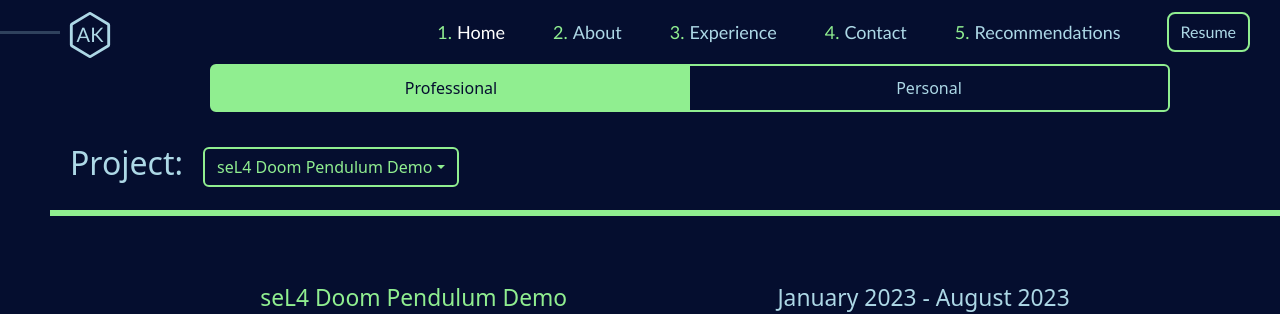
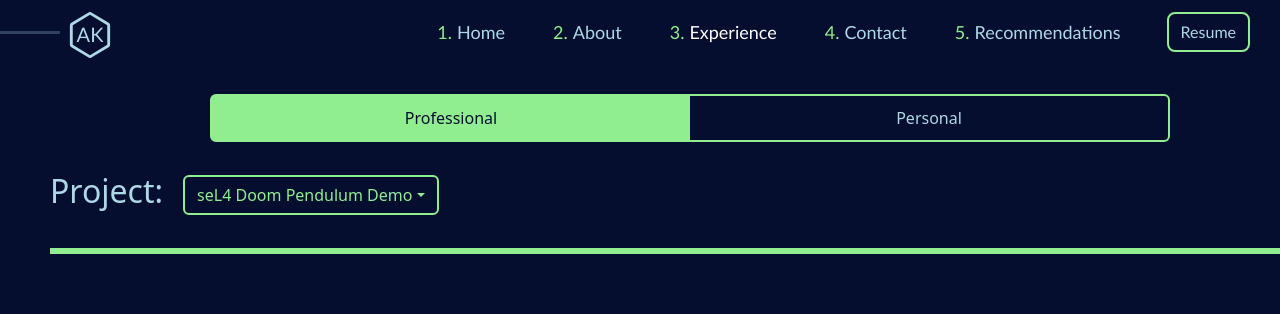
Before and after one commit to alexkaiser34/portfolio, a React (Create React App) app: page /#/Experience in a window 1280 px wide. Shown: the top 314 px of the page. Built offline with nearby package versions, Linux system fonts and the light colour scheme.

Commit message:
Minor bug fixes on component styling and email form

```diff
--- a/public/index.html
+++ b/public/index.html
@@ -3,11 +3,12 @@
   <head>
     <meta charset="utf-8" />
     <link rel="icon" href="%PUBLIC_URL%/favicon.ico" />
-    <meta name="viewport" content="width=device-width, initial-scale=1" />
+    <!-- <meta name="viewport" content="width=1024"> -->
+    <meta name="viewport" content="width=device-width, initial-scale=1.0" />
     <meta name="theme-color" content="#000000" />
     <meta
       name="description"
-      content="Web site created using create-react-app"
+      content="Alex Kaiser's Portfolio"
     />
     <link rel="apple-touch-icon" href="%PUBLIC_URL%/logo192.png" />
     <!--
--- a/src/App.tsx
+++ b/src/App.tsx
@@ -7,14 +7,14 @@ import HomePage from './components/HomePage';
 import AboutPage from './components/AboutPage';
 import ExperiencePage from './components/ExperiencePage';
 import ContactPage from './components/ContactPage';
-import { useState } from 'react';
+import { useEffect, useState } from 'react';
 import RecommendationPage from './components/RecommendationPage';
 
 export type NavLinks = "Home" | "About" | "Experience" | "Contact" | "Recommendations";
 
 function App() {
 
-  const [linkActive, setLinkActive] = useState<NavLinks>("Home");
+  const [linkActive, setLinkActive] = useState<NavLinks | undefined>();
 
   return (
     <HashRouter>
--- a/src/components/ExperiencePage/ProfessionalExperience.tsx
+++ b/src/components/ExperiencePage/ProfessionalExperience.tsx
@@ -1,38 +1,20 @@
 import React, { useState } from "react";
 import { Dropdown, DropdownButton } from "react-bootstrap";
+import { ExperiencePageProps } from ".";
 import DwFpga from "./ProfessionalProjects/DwFpga";
 import DwSecureTechnologies from "./ProfessionalProjects/DwSecureTechnologies";
 import SeniorProject from "./ProfessionalProjects/SeniorProject";
 import ProjectDropDown from "./ProjectDropDown";
 
-export type professionalProjects = "seL4 Doom Pendulum Demo" | "DornerWorks - Secure Technologies" | "DornerWorks - FPGA";
 
-function ProfessionalExperience(){
-
-    const [activeProject, setActiveProject] = useState<professionalProjects>('seL4 Doom Pendulum Demo');
-
-    const ProjectList:professionalProjects[] = [
-        'seL4 Doom Pendulum Demo',
-        'DornerWorks - Secure Technologies',
-        'DornerWorks - FPGA'
-    ];
+function ProfessionalExperience(props: ExperiencePageProps){
 
     return (
         <div className="professional-page-wrapper">
-            <div className="flex-dropdown-wrapper">
-                <div className="page-dropdown-wrapper">
-                    <div className="professional-page-dropdown">
-                        <h2 style={{paddingRight: '20px'}}>
-                        {activeProject === "seL4 Doom Pendulum Demo" ? "Project: " : "Projects: "}
-                        </h2>
-                        <ProjectDropDown activeProject={activeProject} setActiveProject={setActiveProject} projectList={ProjectList} />
-                    </div>
-                </div>
-            </div>
             <div className="professional-project-content">
             {
-                activeProject == "seL4 Doom Pendulum Demo" ? <SeniorProject /> :
-                activeProject == "DornerWorks - Secure Technologies" ? <DwSecureTechnologies /> :
+                props.activeProject == "seL4 Doom Pendulum Demo" ? <SeniorProject /> :
+                props.activeProject == "DornerWorks - Secure Technologies" ? <DwSecureTechnologies /> :
                 <DwFpga />
             }
             </div>
--- a/src/components/ExperiencePage/index.tsx
+++ b/src/components/ExperiencePage/index.tsx
@@ -4,18 +4,39 @@ import { Button, Dropdown, DropdownButton, ButtonGroup } from 'react-bootstrap';
 import './style.css';
 import PersonalExperience from './PersonalExperience';
 import ProfessionalExperience from './ProfessionalExperience';
+import ProjectDropDown from './ProjectDropDown';
 
+export type professionalProjects = "seL4 Doom Pendulum Demo" | "DornerWorks - Secure Technologies" | "DornerWorks - FPGA";
+export type personalProjects = "Machine Learning Stock App" | "NBA App" | "Sports Betting App" | "Slot Machine" | "Drone";
+export interface ExperiencePageProps {
+    activeProject: professionalProjects | personalProjects
+}
 
 function ExperiencePage(){
 
     const [toggle, setToggle] = useState(0);
 
+    const [activeProject, setActiveProject] = useState<professionalProjects | personalProjects>('seL4 Doom Pendulum Demo');
+
+    const ProjectListProfessional:professionalProjects[] = [
+        'seL4 Doom Pendulum Demo',
+        'DornerWorks - Secure Technologies',
+        'DornerWorks - FPGA'
+    ];
+
+    const ProjectListPersonal:personalProjects[] = [
+        'Machine Learning Stock App',
+        'NBA App',
+        'Sports Betting App',
+        'Drone',
+        'Slot Machine'
+    ];
 
 
     return (
         <div className='ExperiencePage-container'>
-            <div className='fixed-experience'>
                 <div className='button-div-wrapper'>
+                    <div className='fixed-button-wrapper'>
                         <div className='button-div'>
                             <ButtonGroup className='button-group-experience'>
                                 <button style={{
@@ -34,12 +55,23 @@ function ExperiencePage(){
                                 }}>Personal</button>
                             </ButtonGroup>
                         </div>
+                        <div className="page-dropdown-wrapper">
+                                <div className="page-dropdown">
+                                    <h2 style={{paddingRight: '20px'}}>
+                                    {activeProject === "seL4 Doom Pendulum Demo" ? "Project: " : "Projects: "}
+                                    </h2>
+                                    {toggle == 0 ?
+                                    <ProjectDropDown activeProject={activeProject} setActiveProject={setActiveProject} projectList={ProjectListProfessional} /> :
+                                    <ProjectDropDown activeProject={activeProject} setActiveProject={setActiveProject} projectList={ProjectListPersonal} />
+                                    }
+                                </div>
+                        </div>
                     </div>
                 </div>
             <div className='experience-content'>
                 {
-                    toggle == 0 ? <ProfessionalExperience /> :
-                    <PersonalExperience />
+                    toggle == 0 ? <ProfessionalExperience activeProject={activeProject} /> :
+                    <PersonalExperience activeProject={activeProject} />
                 }
 
             </div>
--- a/src/components/ExperiencePage/style.css
+++ b/src/components/ExperiencePage/style.css
@@ -3,6 +3,7 @@
     height: 100%;
     width: max(100%, 600px);
     color: lightblue;
+    display: flex;
     position: relative;
     padding-bottom: 50px;
     /* background-color: aliceblue; */
@@ -10,23 +11,25 @@
 }
 
 
-.fixed-experience {
+.button-div-wrapper {
+    position: fixed;
+    background-color: #050e2f;
+    height: max(20%, 100px);
+    top: max(calc(40px + 3vh), 60px);
+    width: 100%;
+    padding-top: 30px;
+    z-index: 12;
+
+}
+
+.fixed-button-wrapper {
     display: flex;
     background-color: #050e2f;
     width: 100%;
-    height: max(20%, 100px);
-    z-index: 10;
-
+    flex-direction: column;
+    z-index: 12;
+    justify-content: center;
 }
-.button-div-wrapper {
-    position: fixed;
-    margin-top: 0px;
-    width: 100%;
-    z-index: 11;
-    /* background-color: #e2e4ee; */
-}
-
-
 
 .button-div{
     width: 100%;
@@ -34,7 +37,9 @@
     align-self: center;
     justify-content: center;
     padding-bottom: 30px;
+    z-index: 12;
     background-color: #050e2f;
+
 }
 
 .button-group-experience {
@@ -42,9 +47,10 @@
     display: flex;
     align-items: center;
     justify-content: center;
+    background-color: #050e2f;
+    z-index: 12;
     border: 2px solid lightgreen;
 }
-
 
 .button-group-experience button {
     border: none;
@@ -61,6 +67,28 @@
     color: lightgreen;
     background-color: #050e2f;
 }
+
+
+.page-dropdown-wrapper {
+    display: flex;
+    width: 100%;
+    z-index: 12;
+    align-items: flex-start;
+    border-bottom: 6px solid lightgreen;
+    background-color: #050e2f;
+}
+
+
+.page-dropdown{
+    display: inline-flex;
+    align-items: center;
+    /* padding-left: 20px; */
+    /* padding-right: 20px; */
+    padding-bottom: 30px;
+    z-index: 12;
+    justify-content: flex-start;
+}
+
 
 #custom-dropdown {
     background-color: #050e2f;
@@ -223,35 +251,13 @@
 .experience-content {
     height: 100%;
     width: 100%;
-}
+    padding-top: max(15vh, 100px);
 
-.flex-dropdown-wrapper {
-    display: flex;
-    width: 100%;
-    height: 20%;
-    background-color: purple;
-    z-index: 11;
-}
-
-.page-dropdown-wrapper {
-    position: fixed;
-    padding-top: 80px;
-    padding-bottom: 20px;
-    border-bottom: 6px solid lightgreen;
-    width: 100%;
-    background-color: #050e2f;
-    z-index: 9;
+    /* padding-top: 100px; */
 
 }
 
 
-.professional-page-dropdown{
-    display: inline-flex;
-    align-items: center;
-    width: 100%;
-    padding-left: 20px;
-    justify-content: flex-start;
-}
 
 .personal-page-dropdown{
     display: inline-flex;
--- a/src/components/HomePage/index.tsx
+++ b/src/components/HomePage/index.tsx
@@ -7,8 +7,8 @@ import { NavLinks } from '../../App';
 import { motion } from 'framer-motion';
 
 interface HomePageProps {
-    linkActive: NavLinks,
-    setLinkActive: React.Dispatch<React.SetStateAction<NavLinks>>
+    linkActive: NavLinks | undefined,
+    setLinkActive: React.Dispatch<React.SetStateAction<NavLinks | undefined>>
 }
 
 function HomePage(props: HomePageProps){
--- a/src/components/NavBar/index.tsx
+++ b/src/components/NavBar/index.tsx
@@ -1,20 +1,33 @@
-import { useState } from "react";
+import { useEffect, useState } from "react";
 import { Navbar, Container, Nav } from "react-bootstrap";
 import { Hexagon } from "react-bootstrap-icons";
+import { useLocation } from "react-router-dom";
 import { NavLinks } from "../../App";
 import Resume from "../Resume";
 import './styles.css';
 
 
 interface NavBarProps {
-    linkActive: NavLinks,
-    setLinkActive: React.Dispatch<React.SetStateAction<NavLinks>>
+    linkActive: NavLinks | undefined,
+    setLinkActive: React.Dispatch<React.SetStateAction<NavLinks | undefined>>
 }
 
 
 function NavBar(props: NavBarProps){
 
     const [click, setClicked] = useState(false);
+
+    const location = useLocation();
+
+    useEffect(() => {
+        const routeName = location.pathname.slice(1);
+        if (routeName.length > 1){
+            props.setLinkActive(routeName as NavLinks);
+        }
+        else {
+            props.setLinkActive("Home");
+        }
+    }, [location.pathname, props]);
 
 
     const handleClick = () => {
@@ -28,7 +41,7 @@ function NavBar(props: NavBarProps){
 
 
     return (
-        <Navbar expand="lg" fixed="top" className="navbar-dark navbar-wrapper" style={{
+        <Navbar collapseOnSelect expand="lg" fixed="top" className="navbar-dark" id="navbar-wrapper" style={{
             height: !click ? 'max(calc(40px + 3vh), 60px)' : 'inherit'
         }}>
             <Container fluid className="navbar-container">
@@ -41,8 +54,8 @@ function NavBar(props: NavBarProps){
                         </div>
                     </Navbar.Brand>
                 </div>
-                <Navbar.Toggle onClick={handleClick} aria-controls="basic-navbar-nav" className="ms-auto" id="toggle-bar"/>
-                <Navbar.Collapse id="basic-navbar-nav">
+                <Navbar.Toggle onClick={handleClick} aria-controls="responsive-navbar-nav" className="ms-auto" id="toggle-bar"/>
+                <Navbar.Collapse id="responsive-navbar-nav">
                     <Nav className="align-items-center ms-auto" id="navbar-links">
                         <Nav.Link onClick={() => {window.scrollTo(0,0); props.setLinkActive("Home")}} active={props.linkActive === "Home"} href="#/Home" className="d-flex flex-row" >
                             <span style={{color:'lightgreen', paddingRight: '5px'}}>1.</span>
--- a/src/components/NavBar/styles.css
+++ b/src/components/NavBar/styles.css
@@ -1,7 +1,8 @@
 
-.navbar-wrapper {
-    /* background-color: #252937; */
+#navbar-wrapper {
   background-color: #050e2f;
+  z-index: 20;
+
 
 }
 
@@ -10,6 +11,7 @@
     font-family: Trebuchet MS,Lucida Grande,Lucida Sans Unicode,Lucida Sans,Tahoma,sans-serif;
     font-size: large;
     padding-left: 0px;
+    background-color: #050e2f;
 }
 
 .icon-div{
```
Also changed, not shown: src/components/ContactPage/index.tsx (+25 -2 lines), src/components/ExperiencePage/PersonalExperience.tsx (+6 -23 lines), src/components/RecommendationPage/index.tsx (+14 -7 lines), src/components/RecommendationPage/styles.css (+20 -18 lines). Lines whose indentation alone changed are shown as unchanged.
